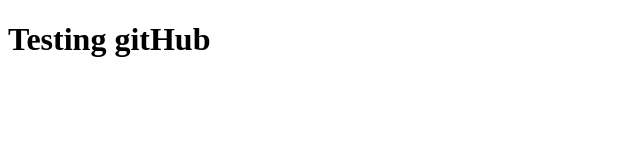
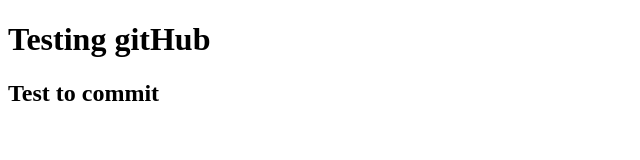
Before and after one commit to Yujik87/SandBox, a plain HTML site: page index.html in a window 1280 px wide. Shown: the whole page, without its empty margins (0-640 px from the left). Drawn offline with Linux system fonts and the light colour scheme.

Commit message:
Test commit 2

```diff
--- a/index.html
+++ b/index.html
@@ -7,5 +7,6 @@
 </head>
 <body>
   <h1>Testing gitHub</h1>
+  <h2>Test to commit</h2>
 </body>
 </html>
```
